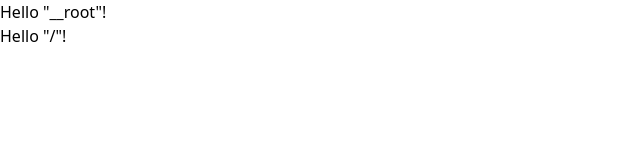
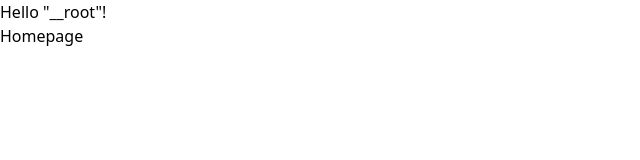
Before and after one commit to tolu-c/react-go-to-template, a React (Vite) app: page / in a window 1280 px wide. Shown: the top 160 px of the page, without its empty margins (0-640 px from the left). Built offline with nearby package versions, Linux system fonts and the light colour scheme.

Commit message:
architecture example

```diff
--- /dev/null
+++ b/src/features/hompage/api/get-homepage.ts
@@ -0,0 +1,3 @@
+export const getHomepage = async () => {
+  return { data: "homepage" };
+};
--- /dev/null
+++ b/src/features/hompage/components/homepage.tsx
@@ -0,0 +1,3 @@
+export const Homepage = () => {
+  return <div>Homepage</div>;
+};
--- a/src/routes/index.tsx
+++ b/src/routes/index.tsx
@@ -1,4 +1,6 @@
 import { createFileRoute } from "@tanstack/react-router";
+import { Fragment } from "react/jsx-runtime";
+import { Homepage } from "~/features/hompage/components/homepage";
 
 export const Route = createFileRoute("/")({
   component: RouteComponent,
@@ -6,9 +8,9 @@ export const Route = createFileRoute("/")({
 
 function RouteComponent() {
   return (
-    <div>
+    <Fragment>
       <title>Home Page</title>
-      Hello "/"!
-    </div>
+      <Homepage />
+    </Fragment>
   );
 }
```
Also changed, not shown: 1 other file (tests, documents, lock files or other folders).
